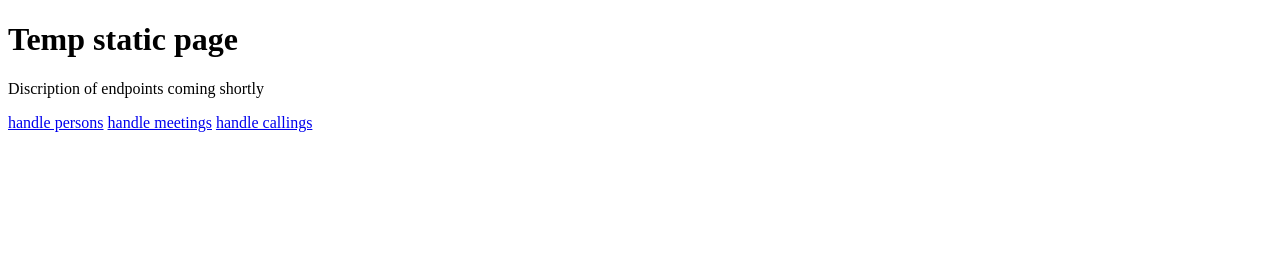
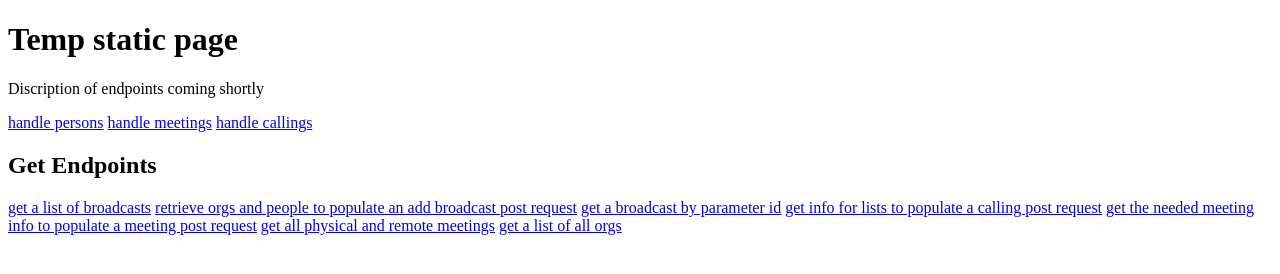
Before and after one commit to craigkehl/cse341nodeproject, a website: page public/index.html in a window 1280 px wide. Drawn offline with Linux system fonts and the light colour scheme.

Commit message:
list for get requests

```diff
--- a/public/index.html
+++ b/public/index.html
@@ -13,5 +13,18 @@
     <a href="person.html" >handle persons</a>
     <a href="meetings.html" >handle meetings</a>
     <a href="callings.html" >handle callings</a>
+
+    <h2> Get Endpoints </h2>
+
+    <a href="broadcast">get a list of broadcasts</a>
+    <a href="add-broadcast"> retrieve orgs and people to populate an add broadcast post request</a>
+    <a href="broadcast/2">get a broadcast by parameter id</a>
+    <a href="add-calling">get info for lists to populate a calling post request</a>
+    <a href="add-meetingt">get the needed meeting info to populate a meeting post request</a>
+    <a href="meetings">get all physical and remote meetings</a>
+    <a href="orgs">get a list of all orgs</a>
+
+
+
 </body>
 </html>
```
